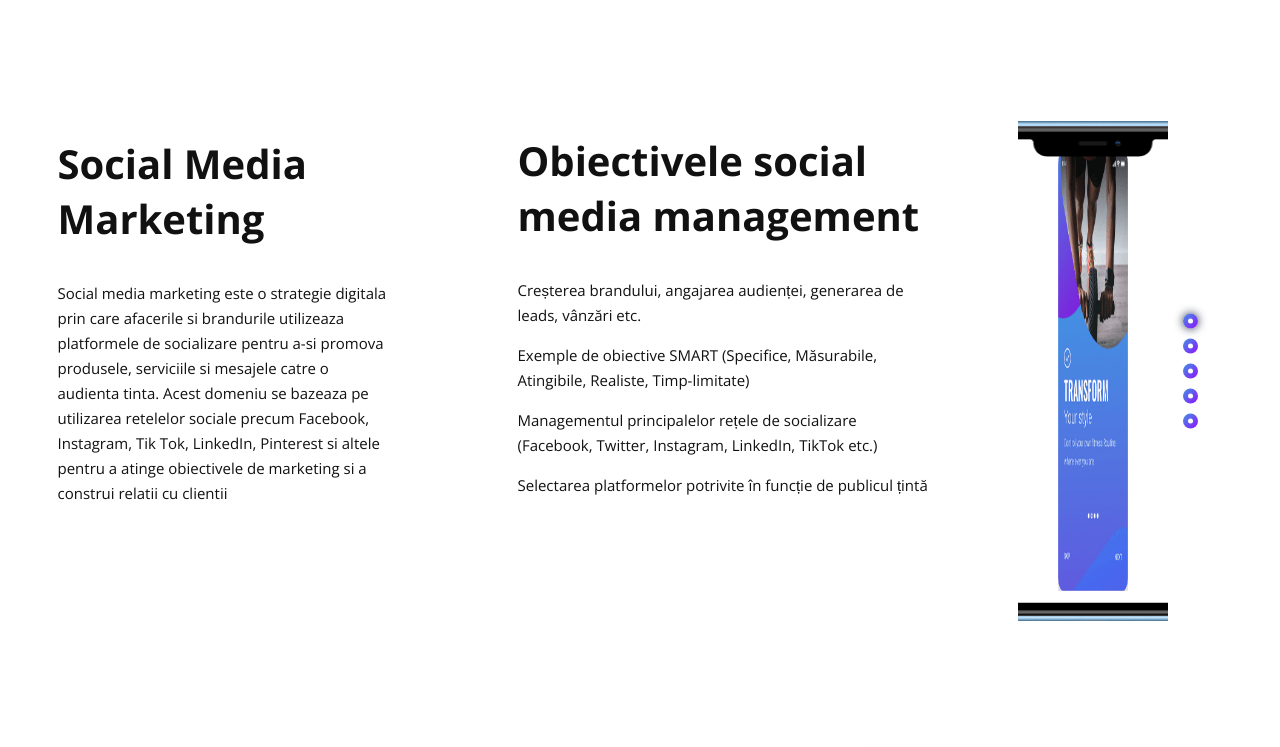
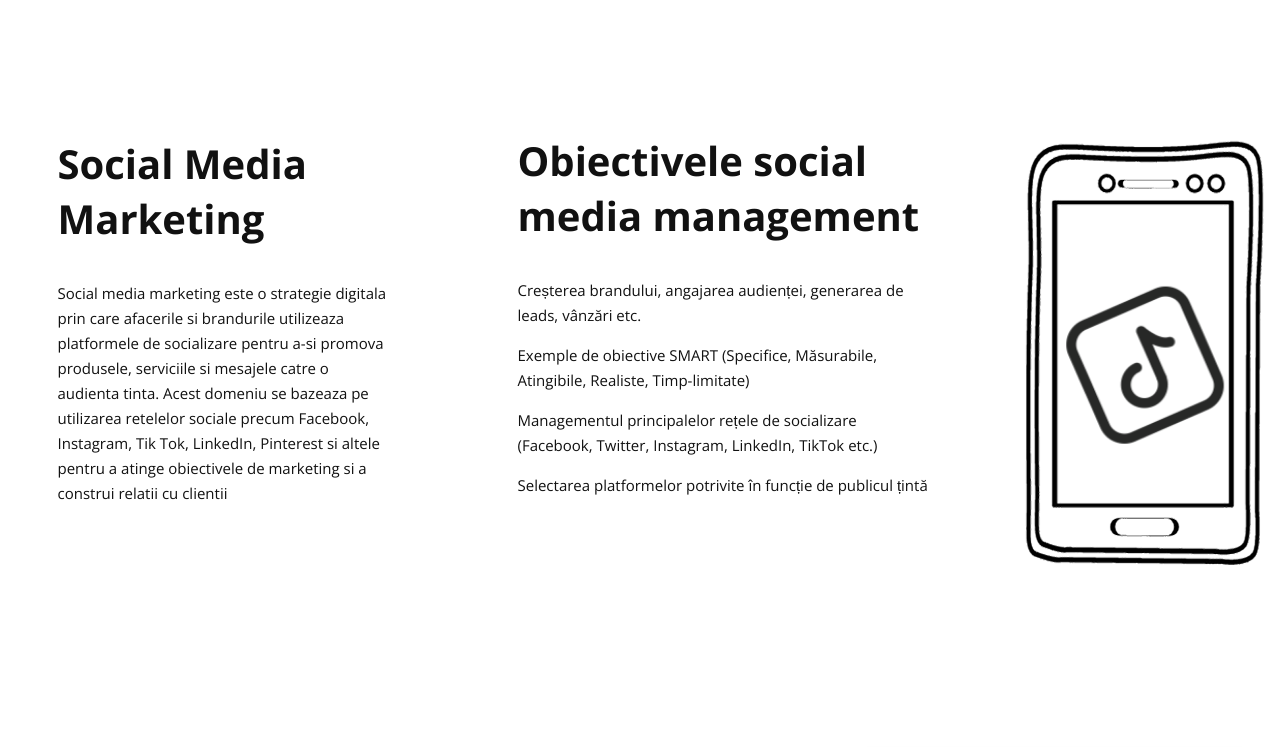
Before and after one commit to Stilledood/EscMapSite, a Django app: page /services/social_media_management in a window 1280 px wide. Shown: the part 827-1574 px from the top of the page. Run offline with Django 4.2, Linux system fonts and the light colour scheme.

Commit message:
Created Social Media Management service page - final version

```diff
--- a/EscMap/static/css/style2.css
+++ b/EscMap/static/css/style2.css
@@ -319,7 +319,7 @@ h6,
 /*** Screenshot ***/
 .screenshot-carousel {
     position: relative;
-    width: 150px;
+    width: 253px;
     height: 500px;
     padding: 15px;
     margin-right: 30px;
@@ -332,53 +332,19 @@ h6,
     height: 100%;
     top: 0;
     left: 0;
-    background: url(../img/screenshot-frame.png) center center no-repeat;
+    background: url(../img/phone_frame.png) center center no-repeat;
     background-size: 253px 500px;
     z-index: 1;
 }
 
 .screenshot-carousel .owl-item img {
     position: relative;
-    width: 223px;
-    height: 470px;
+    width: 100%;
+    height: 100%;
+    margin-top: 80px;
+
 }
 
-.screenshot-carousel .owl-dots {
-    position: absolute;
-    top: 50%;
-    right: -30px;
-    transform: translateY(-50%);
-    display: flex;
-    flex-direction: column;
-    align-items: center;
-    justify-content: center;
-}
-
-.screenshot-carousel .owl-dot {
-    position: relative;
-    display: inline-block;
-    margin: 5px 0;
-    width: 15px;
-    height: 15px;
-    background: linear-gradient(to bottom right, var(--primary), var(--secondary));
-    border-radius: 15px;
-    transition: .5s;
-}
-
-.screenshot-carousel .owl-dot::after {
-    position: absolute;
-    content: "";
-    width: 5px;
-    height: 5px;
-    top: 5px;
-    left: 5px;
-    background: #FFFFFF;
-    border-radius: 5px;
-}
-
-.screenshot-carousel .owl-dot.active {
-    box-shadow: 0 0 10px var(--dark);
-}
 
 
 /*** Testimonial ***/
--- a/EscMap/templates/social_media_management.html
+++ b/EscMap/templates/social_media_management.html
@@ -23,13 +23,13 @@
                         </div>
                     </div>
 
-                    <div class="col-lg-5 d-flex justify-content-center justify-content-rg-end wow fadeInUp" data-wow-delay="0.3s" style="position:absolute; left:1000px; top:120px;">
+                    <div class="col-lg-5 d-flex justify-content-center justify-content-rg-end wow fadeInUp" data-wow-delay="0.3s" style="position:absolute; left:1000px; top:100px;">
                         <div class="owl-carousel screenshot-carousel">
-                            <img class="img-fluid" src="{% static 'img/screenshot-1.png' %}" alt="">
-                            <img class="img-fluid" src="{% static 'img/screenshot-2.png' %}" alt="">
-                            <img class="img-fluid" src="{% static 'img/screenshot-3.png' %}" alt="">
-                            <img class="img-fluid" src="{% static 'img/screenshot-4.png' %}" alt="">
-                            <img class="img-fluid" src="{% static 'img/screenshot-5.png' %}" alt="">
+                            <img class="img-fluid" src="{% static 'img/tik.png' %}" alt="">
+                            <img class="img-fluid" src="{% static 'img/insta.png' %}" alt="">
+                            <img class="img-fluid" src="{% static 'img/face.png' %}" alt="">
+                            <img class="img-fluid" src="{% static 'img/twitter.png' %}" alt="">
+                            <img class="img-fluid" src="{% static 'img/youtube.png' %}" alt="">
                         </div>
                     </div>
 
```
Also changed, not shown: EscMap/static/img/face.png (added), EscMap/static/img/insta.png (added), EscMap/static/img/phone_frame.png (added), EscMap/static/img/screen1.png (added), EscMap/static/img/tik.png (added), EscMap/static/img/twitter.png (added), EscMap/static/img/youtube.png (added), screen_pic1.png (added).
